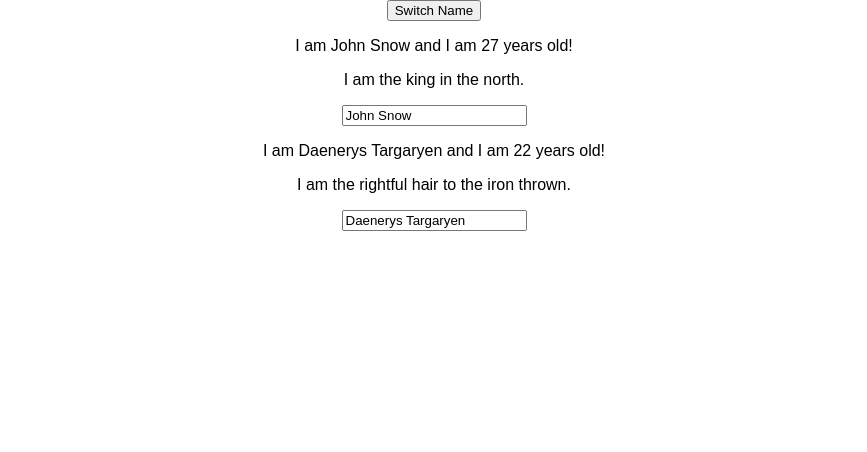
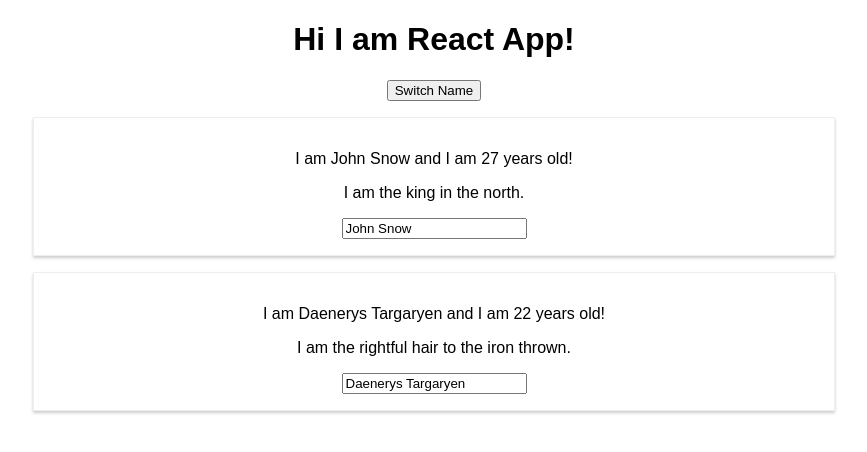
Before and after one commit to NishantVP/udemy-react-followon, a React (Create React App) app: page / in a window 1280 px wide. Shown: the top 452 px of the page, without its empty margins (206-1073 px from the left). Built offline with nearby package versions, Linux system fonts and the light colour scheme.

Commit message:
lecture 46

```diff
--- a/src/App.js
+++ b/src/App.js
@@ -32,6 +32,7 @@
     render() {
         return (
             <div className="App">
+                <h1> Hi I am React App!</h1>
                 <button onClick={() => this.switchNameHandler('Nishant')}>Switch Name</button>
                 <Person
                     name = {this.state.persons[0].name}
--- /dev/null
+++ b/src/Person/Person.css
@@ -0,0 +1,8 @@
+.Person {
+    width: 60%;
+    margin: 16px auto;
+    border: 1px solid #eee;
+    box-shadow: 0 2px 3px #ccc;
+    padding: 16px;
+    text-align: center;
+}
--- a/src/Person/Person.js
+++ b/src/Person/Person.js
@@ -1,9 +1,9 @@
 import React from 'react';
-
+import './Person.css';
 
 const person = (props) => {
   return (
-      <div>
+      <div className="Person">
           <p onClick={props.click}> I am {props.name} and I am {props.age} years old!</p>
           <p>{props.children}</p>
           <input type="text" onChange={props.changed} value={props.name}/>
```
